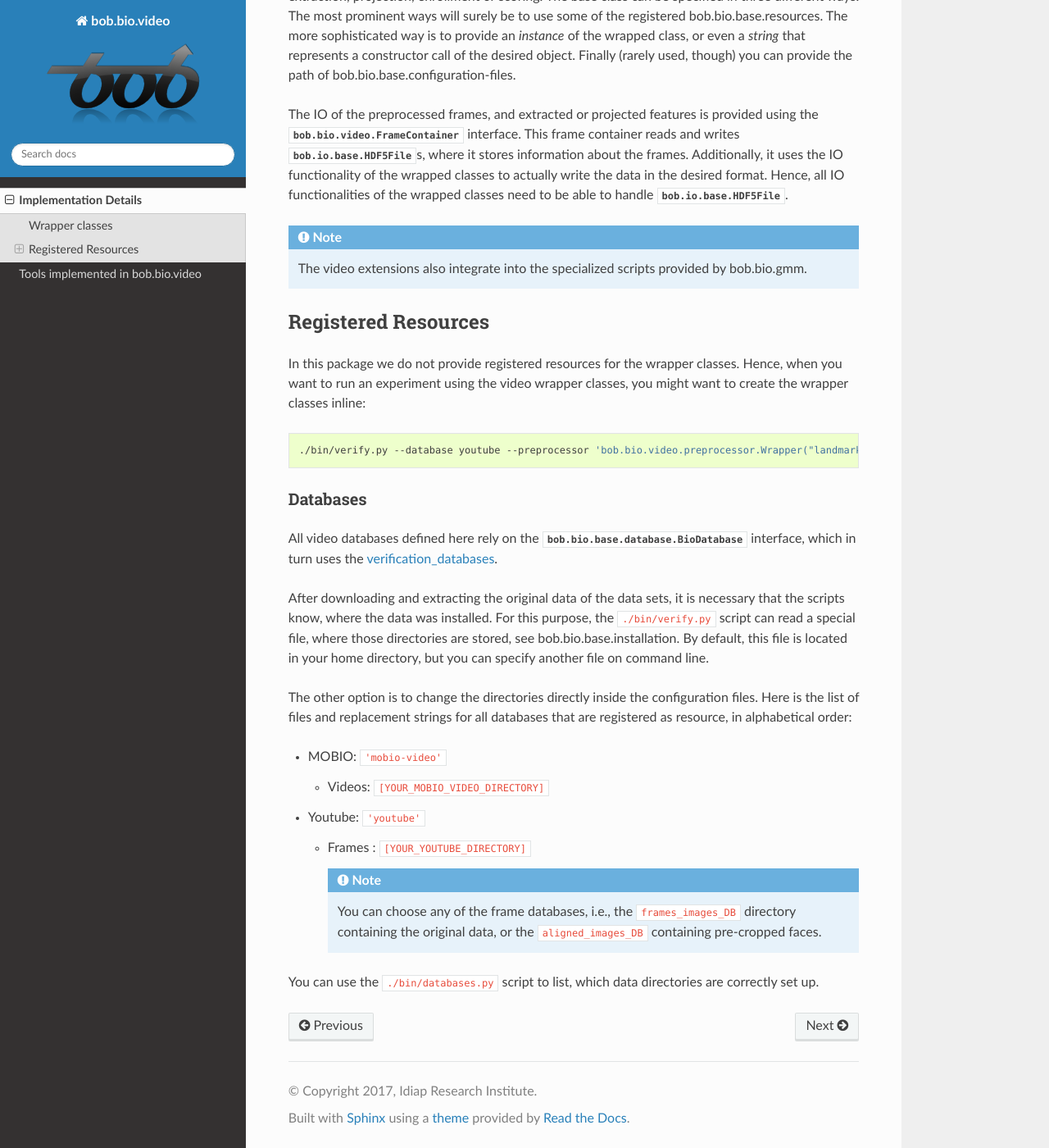
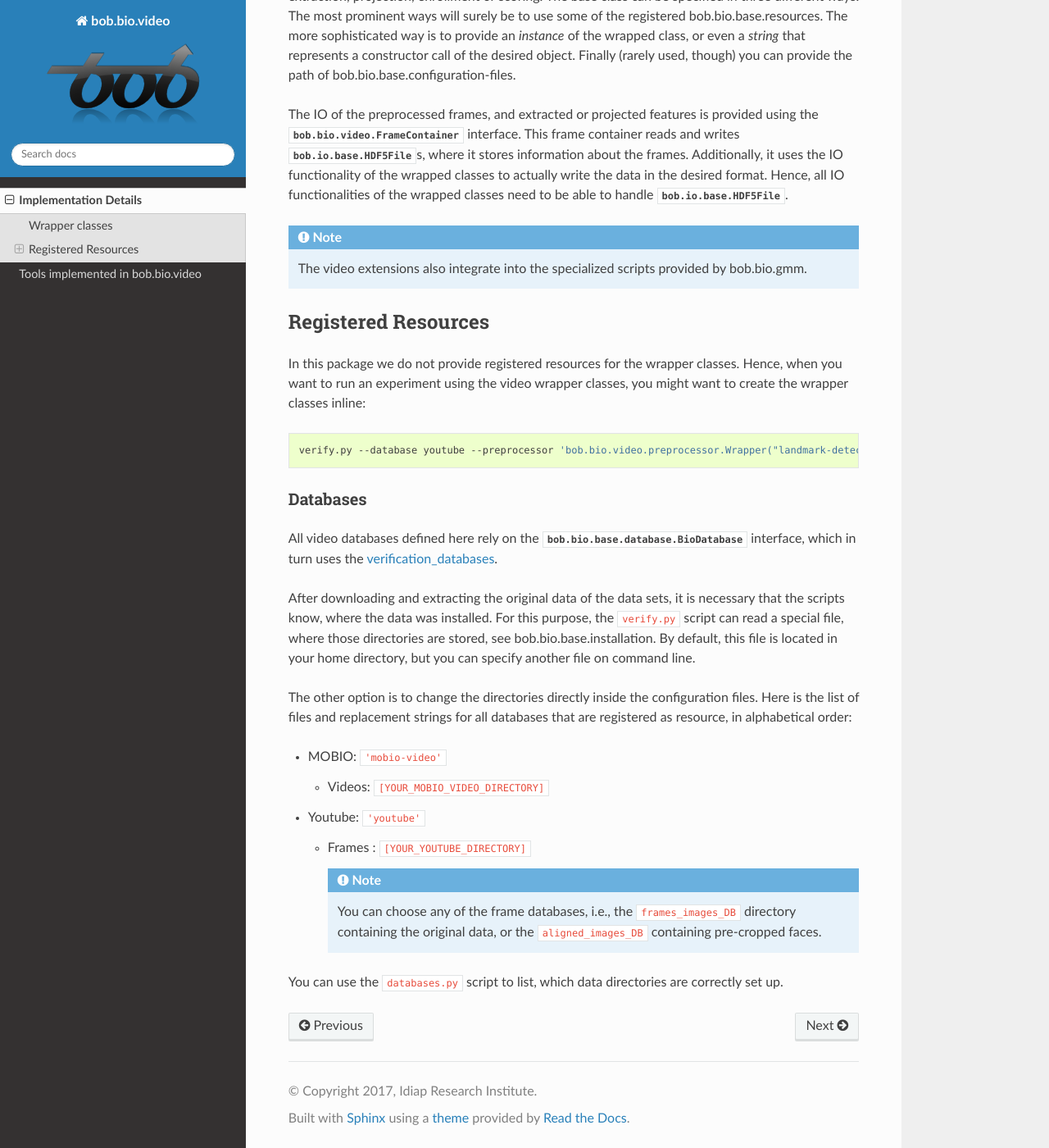
Before and after one commit to nixworks/bob.bio.video, a Sphinx documentation site: the page built from doc/implementation.rst, in a window 1280 px wide and 1400 px high, scrolled down 646 px. Shown: the whole window at 82% size. Built offline with Sphinx 7.4.7 and the Read the Docs theme 2.0.0, drawn with Linux system fonts in a browser that asks for light colours; formulas are drawn with MathJax 3; the version number could not be read and is left out.

Commit message:
removed unnecessary commands starting with ./bin/

```diff
--- a/doc/implementation.rst
+++ b/doc/implementation.rst
@@ -45,7 +45,7 @@ Hence, when you want to run an experiment using the video wrapper classes, you m
 
 .. code-block:: sh
 
-   ./bin/verify.py --database youtube --preprocessor 'bob.bio.video.preprocessor.Wrapper("landmark-detect")' --features 'bob.bio.video.extractor.Wrapper("dct-blocks")' --algorithm 'bob.bio.video.algorithm.Wrapper("gmm")' ...
+   verify.py --database youtube --preprocessor 'bob.bio.video.preprocessor.Wrapper("landmark-detect")' --features 'bob.bio.video.extractor.Wrapper("dct-blocks")' --algorithm 'bob.bio.video.algorithm.Wrapper("gmm")' ...
 
 
 .. _bob.bio.video.databases:
@@ -56,7 +56,7 @@ Databases
 All video databases defined here rely on the :py:class:`bob.bio.base.database.BioDatabase` interface, which in turn uses the `verification_databases <https://www.idiap.ch/software/bob/packages>`_.
 
 After downloading and extracting the original data of the data sets, it is necessary that the scripts know, where the data was installed.
-For this purpose, the ``./bin/verify.py`` script can read a special file, where those directories are stored, see :ref:`bob.bio.base.installation`.
+For this purpose, the ``verify.py`` script can read a special file, where those directories are stored, see :ref:`bob.bio.base.installation`.
 By default, this file is located in your home directory, but you can specify another file on command line.
 
 The other option is to change the directories directly inside the configuration files.
@@ -74,4 +74,4 @@ Here is the list of files and replacement strings for all databases that are reg
        You can choose any of the frame databases, i.e., the ``frames_images_DB`` directory containing the original data, or the ``aligned_images_DB`` containing pre-cropped faces.
 
 
-You can use the ``./bin/databases.py`` script to list, which data directories are correctly set up.
+You can use the ``databases.py`` script to list, which data directories are correctly set up.
```
